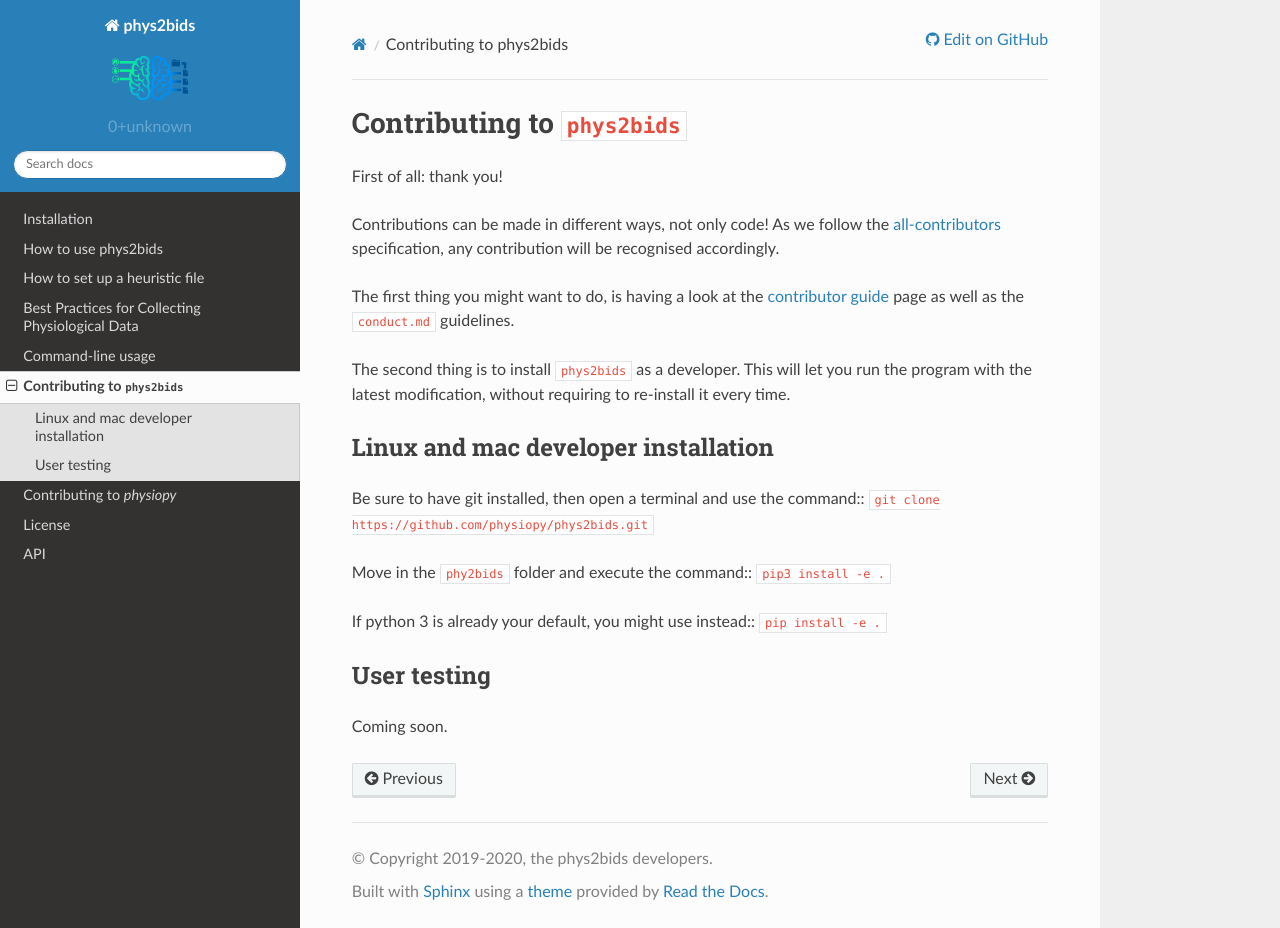
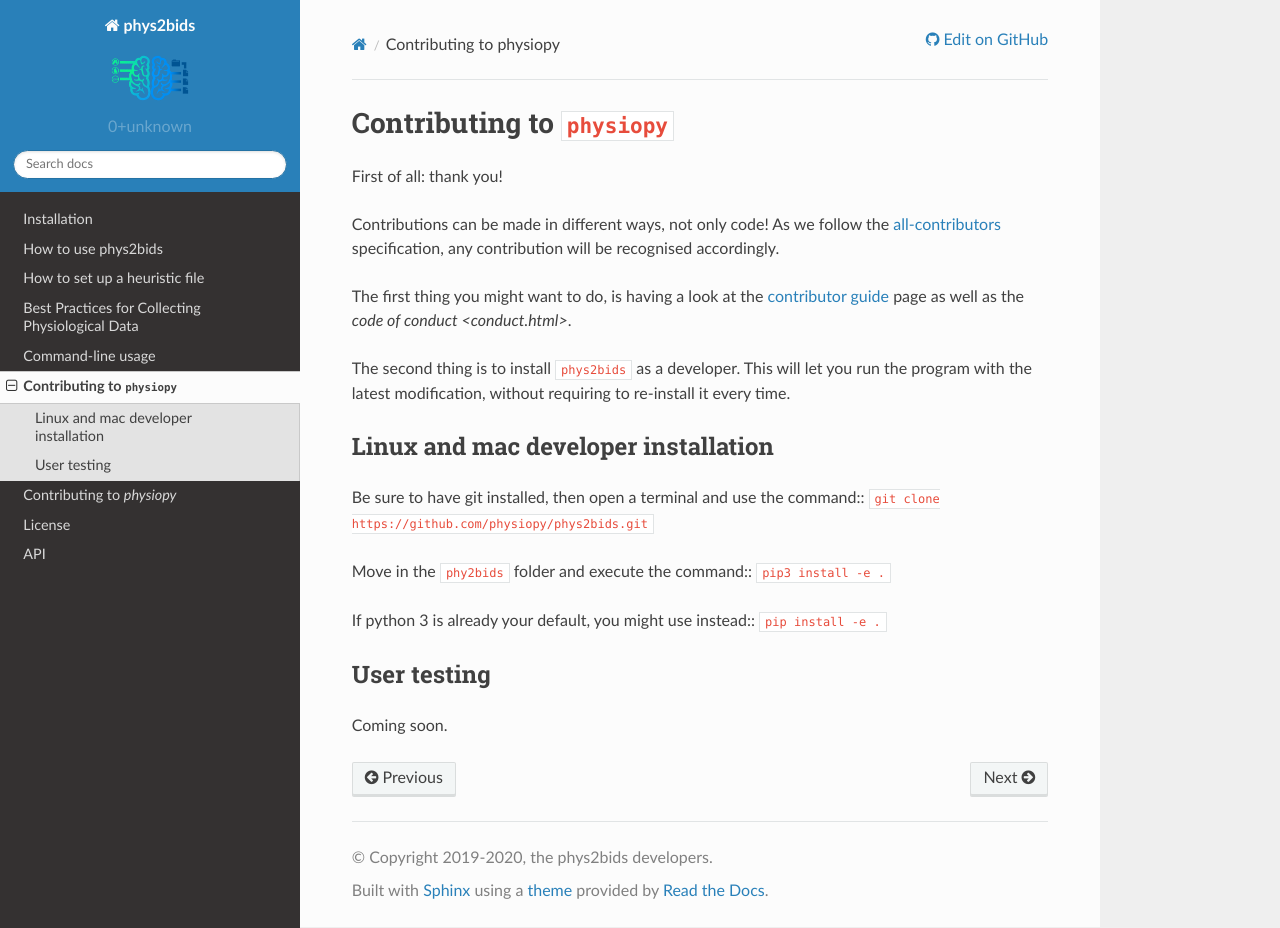
Before and after one commit to physiopy/phys2bids, a Sphinx documentation site: the page built from docs/contributing.rst, in a window 1280 px wide and 928 px high. Built offline with Sphinx 7.4.7 and the Read the Docs theme 2.0.0, drawn with Linux system fonts in a browser that asks for light colours.

Commit message:
Adjusting minor issues in contributorfile, adding codeofconduct

```diff
--- a/docs/contributing.rst
+++ b/docs/contributing.rst
@@ -1,7 +1,7 @@
 .. _contributing:
 
 =============================
-Contributing to ``phys2bids``
+Contributing to ``physiopy``
 =============================
 
 First of all: thank you!
@@ -9,7 +9,7 @@ First of all: thank you!
 Contributions can be made in different ways, not only code!
 As we follow the `all-contributors`_ specification, any contribution will be recognised accordingly.
 
-The first thing you might want to do, is having a look at the `contributor guide <contributorfile.html>`_ page as well as the ``conduct.md`` guidelines.
+The first thing you might want to do, is having a look at the `contributor guide <contributorfile.html>`_ page as well as the `code of conduct <conduct.html>`.
 
 The second thing is to install ``phys2bids`` as a developer.
 This will let you run the program with the latest modification, without requiring to re-install it every time.
```
Also changed, not shown: docs/contributorfile.rst (+16 -16 lines).
